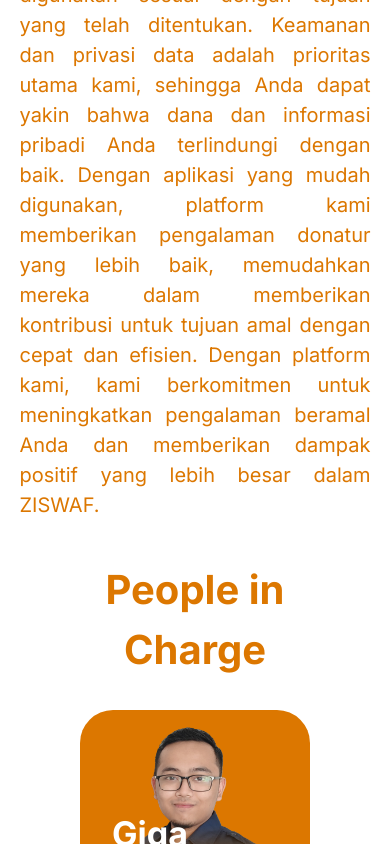
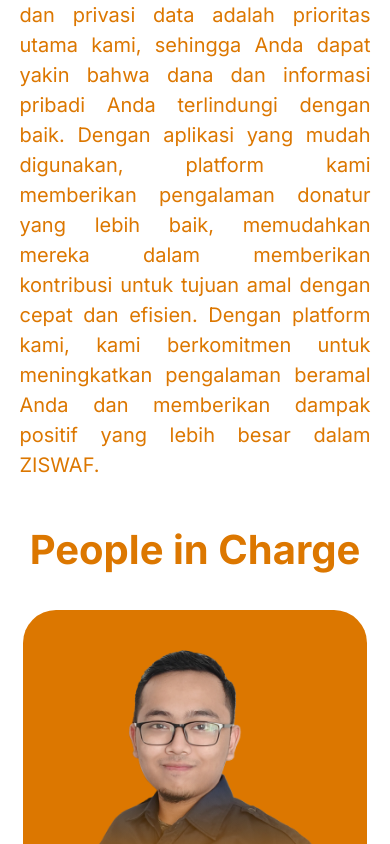
Before and after one commit to gigahidjrikaaa/flash-ziswaf--frontend-, a Next.js app: page / in a window 390 px wide. Shown: the part 2957-3801 px from the top of the page. Built offline with nearby package versions, Linux system fonts and the light colour scheme.

Commit message:
fix: minor adjustments

```diff
--- a/src/components/sections/About.jsx
+++ b/src/components/sections/About.jsx
@@ -10,7 +10,7 @@ export default function AboutSection() {
       <h1 className="text-orange-main text-[35px] md:text-[40px] xl:text-[64px] w-full">
         About <span className="bg-orange-main text-white">Flash ZISWAF</span>
       </h1>
-      <div className="flex flex-col xl:flex-row text-orange-main justify-center items-center xl:items-start mt-[90px] gap-[40px] lg:gap-[50px] xl:gap-[70px]">
+      <div className="flex flex-col xl:flex-row text-orange-main justify-center items-center xl:items-start mt-[50px] md:mt-[70px] xl:mt-[90px] gap-[40px] lg:gap-[50px] xl:gap-[70px]">
         <Image src={Logo} alt="Logo" className="w-[300px] xl:w-[430px] flex-shrink-0 aspect-square" />
         <p className="text-[20px] font-inter font-normal text-justify">
           FLASH ZISWAF, sebuah inovasi dalam pengelolaan dana amal, memanfaatkan
--- a/src/components/sections/PIC.jsx
+++ b/src/components/sections/PIC.jsx
@@ -7,7 +7,7 @@ export default function PICSection() {
   return (
     <section
       id="pic"
-      className="flex flex-col justify-center items-center bg-white pt-5 pb-[90px] px-[80px] font-inter text-orange-main"
+      className="flex flex-col justify-center items-center bg-white pt-5 pb-[90px] px-[6%] md:px-[50px] xl:px-[80px] font-inter text-orange-main"
     >
       <h1 className="text-[40px] font-bold w-full text-center xl:text-left mb-[30px]">
         People in Charge
```
